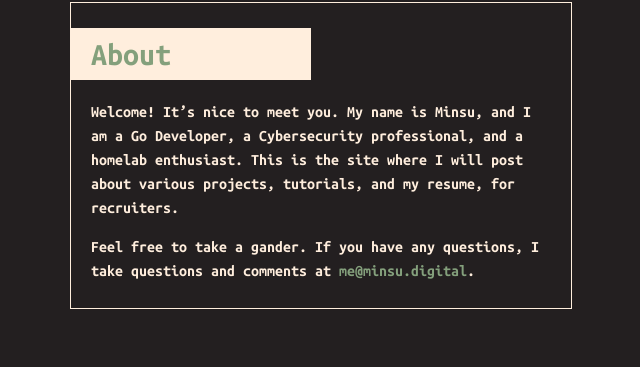
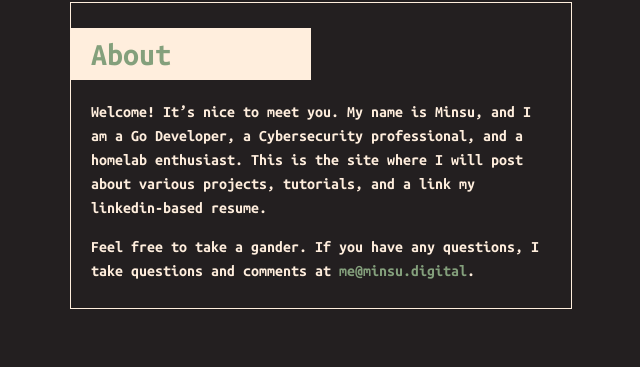
Before and after one commit to bak-minsu/www.minsu.digital, a Jekyll site: the page built from about.markdown, in a window 1280 px wide. Shown: the part 148-515 px from the top of the page, without its empty margins (319-959 px from the left). Built offline with Jekyll 4.4.1, drawn with Linux system fonts in a browser that asks for light colours.

Commit message:
Update about page

```diff
--- a/about.markdown
+++ b/about.markdown
@@ -6,7 +6,7 @@ permalink: /about
 Welcome! It's nice to meet you. My name is Minsu, and I am a Go Developer,
 a Cybersecurity professional, and a homelab enthusiast.
 This is the site where I will post about various projects, tutorials, and
-my resume, for recruiters.
+a link my linkedin-based resume.
 
 Feel free to take a gander. If you have any questions, I take questions
 and comments at <a href="me@minsu.digital">me@minsu.digital</a>.
```
